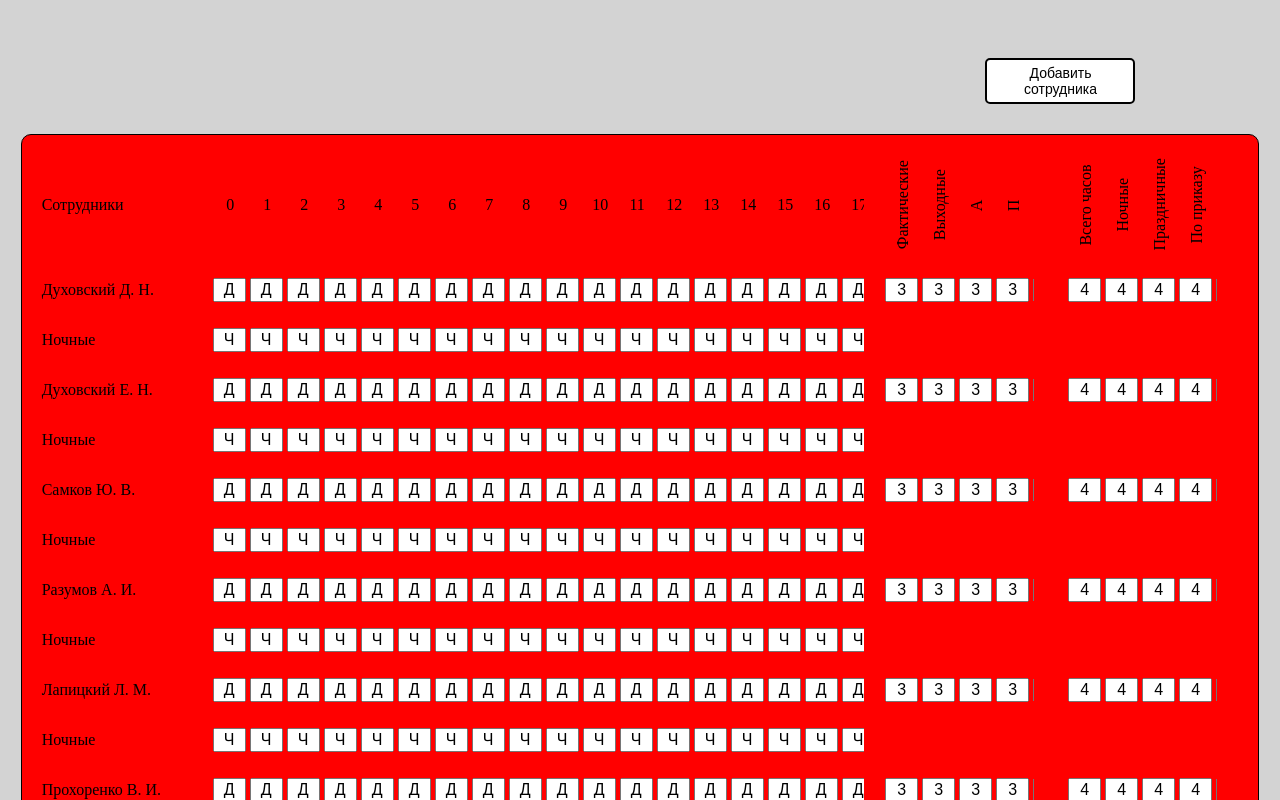
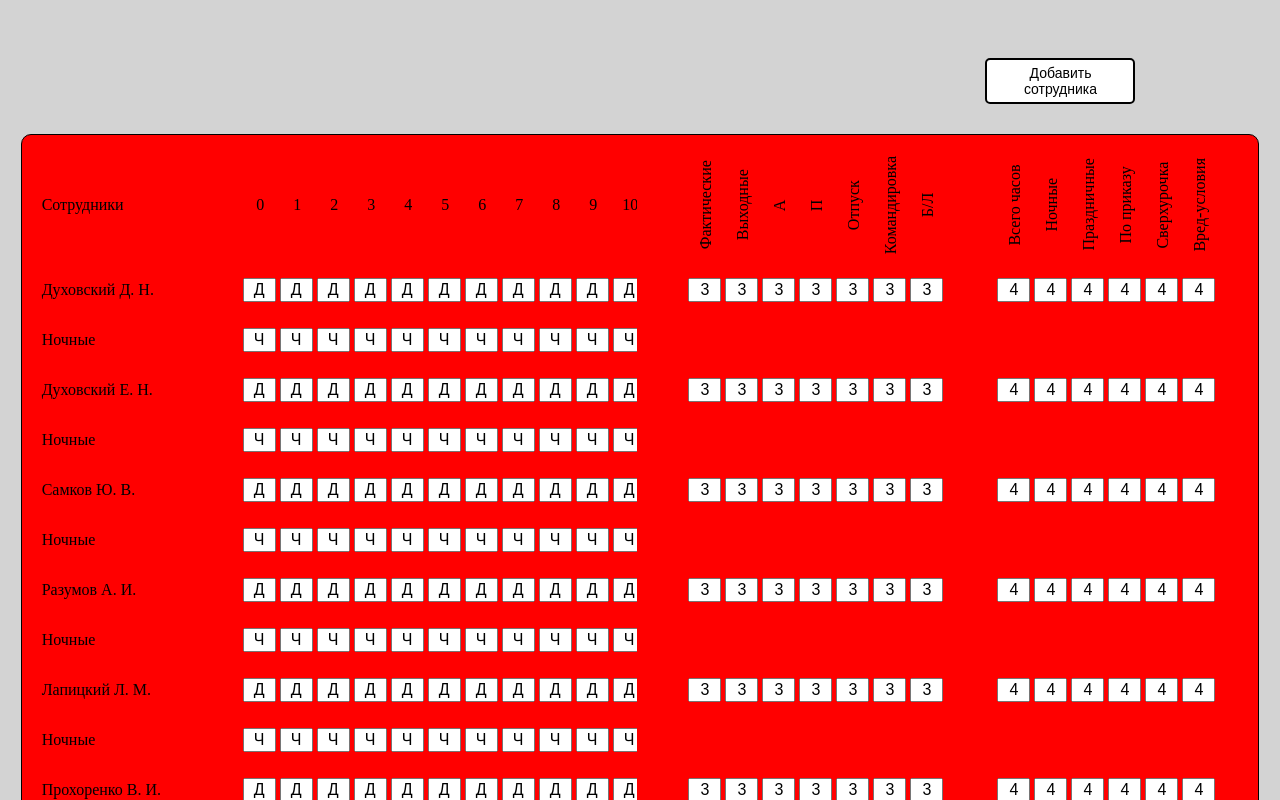
Before and after one commit to 1KejVan1/report-of-work-quality, a React (Vite) app: page / in a window 1280 px wide. Shown: the top 800 px of the page. Built offline with nearby package versions, Linux system fonts and the light colour scheme.

Commit message:
немного переработал размеры и сжатие

```diff
--- a/src/page/MainPage.jsx
+++ b/src/page/MainPage.jsx
@@ -131,7 +131,7 @@ function MainPage() {
               return (
                 <div className={styles.row}>
                   <div className={classNames(styles.row_cells, styles.row_1)}>
-                    {Array.from({ length: 6 }).map((value) => {
+                    {daysNames.map((value) => {
                       return (
                         <TableCell>
                           <TextInputForCell value="3" />
@@ -148,7 +148,7 @@ function MainPage() {
               return (
                 <div className={styles.row}>
                   <div className={classNames(styles.row_cells, styles.row_1)}>
-                    {Array.from({ length: 6 }).map((value) => {
+                    {hoursNames.map((value) => {
                       return (
                         <TableCell>
                           <TextInputForCell value="4" />
--- a/src/page/page.module.scss
+++ b/src/page/page.module.scss
@@ -12,12 +12,13 @@
   .work_area {
     display: grid;
     grid-template-rows: 120px max-content;
-    grid-template-columns: 150px 60% 15% 15%;
+    grid-template-columns: 150px auto auto auto;
     background-color: red;
     border: 1px solid black;
     border-radius: 10px;
     padding: 10px 20px;
     gap: 0px 20px;
+    overflow-x: auto;
 
     .info_container {
       display: grid;
@@ -25,7 +26,7 @@
       grid-template-columns: inherit;
       grid-column-start: 1;
       grid-column-end: 4;
-      gap: 0px 20px;
+      gap: 0px 50px;
     }
 
     .content {
@@ -33,17 +34,20 @@
       grid-template-columns: inherit;
       grid-column-start: 1;
       grid-column-end: 4;
-      gap: 0px 20px;
+      width: 100%;
+      gap: 0px 50px;
     }
 
     .col_1 {
       grid-column-start: 1;
+      min-width: 100px;
     }
 
     .col_2 {
       grid-column-start: 2;
-      max-width: 800px;
+      max-width: 100%;
       overflow-x: auto;
+      min-width: 200px;
     }
 
     .over_hidden {
@@ -52,15 +56,17 @@
 
     .col_3 {
       grid-column-start: 3;
+      min-width: 100px;
     }
 
     .col_4 {
       grid-column-start: 4;
+      min-width: 100px;
     }
 
     .col_3,
     .col_4 {
-      max-width: 150px;
+      width: 100%;
       overflow-x: auto;
     }
 
```
